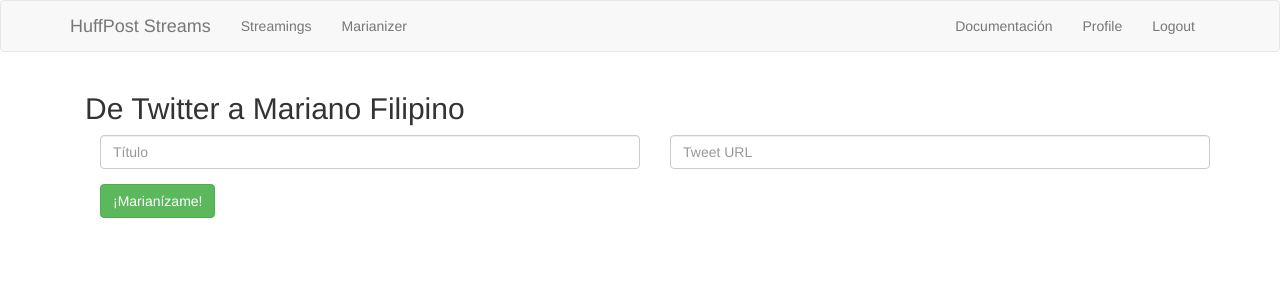
After one commit to sqr/restream_flask, a Flask app: page /marianizer in a window 1280 px wide. The commit adds this page. Shown: the top 300 px of the page. Run offline with Flask 2, Linux system fonts and the light colour scheme; the visitor is signed in with stand-in values (Sample User, id 1); data comes from the database, SQL or seed files in the repository; parts of the project's set-up code (start-up, migrations or seed data) failed here and were passed over; some libraries are stand-ins or nearby versions.

Commit message:
starting marianizer integration

```diff
--- a/app/routes.py
+++ b/app/routes.py
@@ -12,6 +12,7 @@ from app.exception_handlers import my_handler
 import os, signal
 import time
 import psutil
+import subprocess
 
 @app.route('/oldindex', methods=['GET', 'POST'])
 @login_required
@@ -202,3 +203,20 @@ def streamings():
         return redirect(url_for('streamings'))
 
     return render_template('streamings.html', title='Streamings', streamings=streamings.items, form2=form2, form=form, posts=posts.items, next_url=next_url, prev_url=prev_url, url_presidente=url_presidente, url_ministros=url_ministros,)
+
+@app.route('/marianizer')
+@login_required
+def marianizer():
+    return render_template('marianizer.html')
+
+@app.route('/marianizer', methods=['POST'])
+@login_required
+def getvalue():
+    tweeturl = request.form['tweeturl']
+    videotitle = request.form['title']
+    videoname = "-".join([tweeturl.split("/")[-1], "1"]) + ".mp4"
+    subprocess.run(['download-twitter-resources', '-c', 'twitter_secrets.json', '--video', '--tweet', tweeturl, ''], shell=True)
+    subprocess.call(['python', 'mp42youtube.py', '--file', videoname, '--title', videotitle], shell=True)
+    file1 = open('id.txt', 'r')
+    video = ('https://www.youtube.com/watch?v=' + file1.read())
+    return render_template('pass.html', video=video)
--- a/app/templates/base.html
+++ b/app/templates/base.html
@@ -18,6 +18,7 @@
             <div class="collapse navbar-collapse" id="bs-example-navbar-collapse-1">
                 <ul class="nav navbar-nav">
                     <li><a href="{{ url_for('streamings') }}">Streamings</a></li>
+                    <li><a href="{{ url_for('marianizer') }}">Marianizer</a></li>
                 </ul>
                 <ul class="nav navbar-nav navbar-right">
                     {% if current_user.is_anonymous %}
--- /dev/null
+++ b/app/templates/marianizer.html
@@ -0,0 +1,28 @@
+{% extends "base.html" %}
+
+{% block app_content %}
+  <div id="loading"></div>
+  <div id="bg"></div>
+  <div class="container mt-4">
+    <div class="row">
+      <div class="col col-md-6">
+        <h2>De Twitter a Mariano Filipino</h2>
+      </div>
+    </div>
+    <form name="passdata" action="." method="POST">
+      <div class="form-row mt-2">
+          <div class="form-group col-md-6">
+            <input type="text" class="form-control" name="title" placeholder="Título">
+          </div>
+      </div>
+      <div class="form-row mt-2">
+          <div class="form-group col-md-6">
+            <input type="text" class="form-control" name="tweeturl" placeholder="Tweet URL">
+          </div>
+          <div class="form-group col-md-6">
+            <button type="submit" onclick="loading();" class="btn btn-success mb-2">¡Marianízame!</button>
+          </div>
+      </div>
+  </form>
+  </div>
+{% endblock %}
```
Also changed, not shown: app/templates/pass.html (added, +61 -0 lines).
